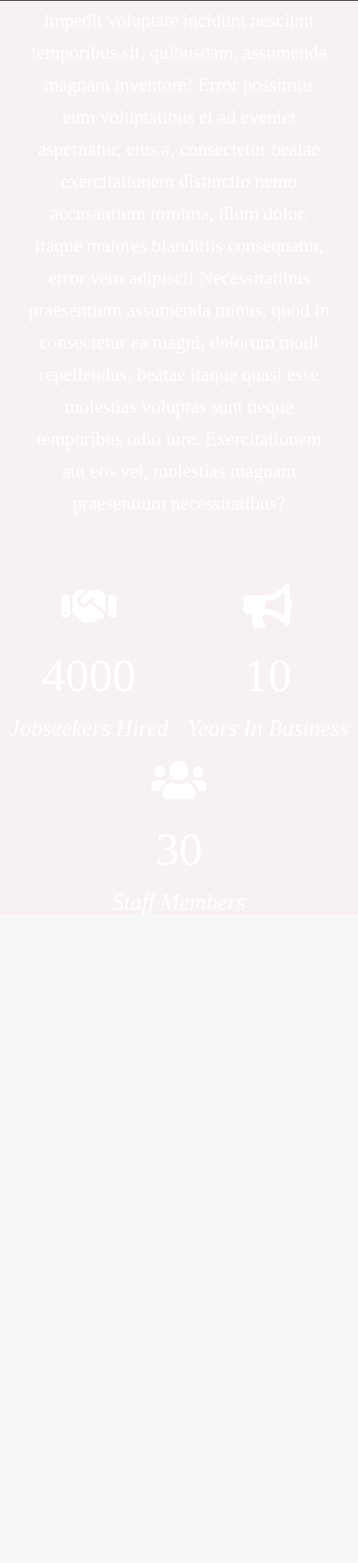
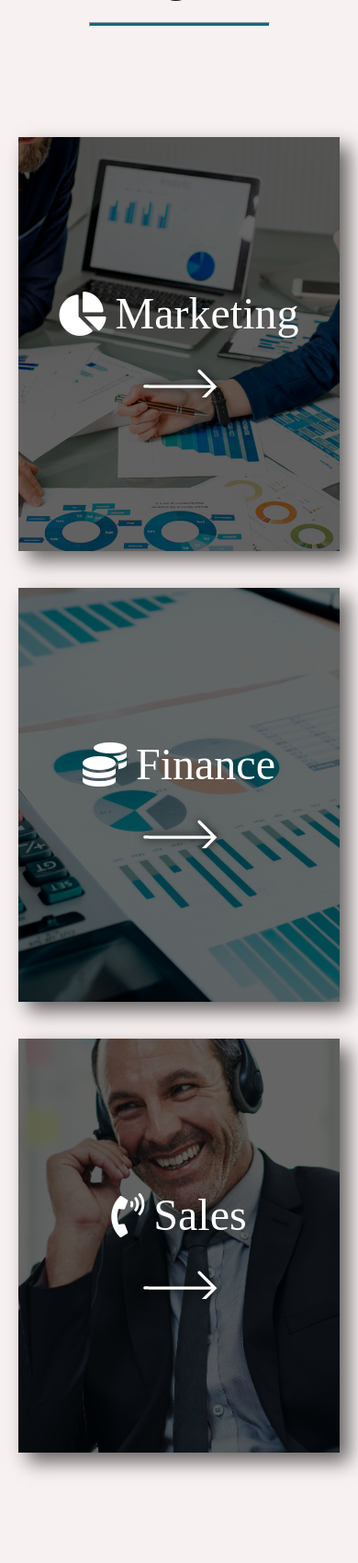
Before and after one commit to Boki136/Jobbing, a Flask app: page / in a window 390 px wide. Shown: the part 1273-2972 px from the top of the page at 92% size. Before the commit the page ends 1274 px from the top, so only its background shows below. Run offline with Flask 2, Linux system fonts and the light colour scheme; data that the repository does not hold is empty; some libraries are stand-ins or nearby versions; some web fonts are replaced.

Commit message:
build[popular-jobs section]: add structure and styling. Add media queries to improve responsiveness

```diff
--- a/static/css/style.css
+++ b/static/css/style.css
@@ -53,6 +53,12 @@ a {
 
 input, button {
   border-radius: 5px !important; }
+
+.large-horizontal-rule {
+  width: 50%;
+  margin-top: 25px;
+  height: 3px;
+  background: #16697a; }
 
 /*************************************** Navigation **/
 nav {
@@ -173,6 +179,64 @@ nav ul {
     .hiring-strip a:hover {
       background: #31a582; }
 
+/******************************* Popular Jobs Section **/
+.popular-jobs-title {
+  text-align: center;
+  margin: 100px auto 0 auto;
+  font-size: 3em; }
+
+.popular-jobs-box_wrapper {
+  display: flex;
+  justify-content: center;
+  flex-wrap: wrap;
+  margin: 100px 0 150px 0; }
+
+.title-arrow {
+  font-size: 2em;
+  color: #fff;
+  background-image: url("/static/images/arrow-right.png");
+  width: 100%;
+  background-position-x: center;
+  background-repeat: no-repeat;
+  display: block;
+  filter: drop-shadow(0px 0px 5px #000);
+  align-self: flex-start;
+  margin-top: 35px; }
+
+.popular-jobs_box {
+  width: 25%;
+  height: 600px;
+  margin: 10px 20px 10px 20px;
+  display: flex;
+  justify-content: center;
+  align-items: center;
+  box-shadow: 10px 10px 20px rgba(1, 1, 1, 0.6);
+  transition: all .1s ease-in-out;
+  cursor: pointer;
+  min-width: 350px;
+  max-width: 450px;
+  flex-wrap: wrap; }
+  .popular-jobs_box h1 {
+    color: #fff;
+    font-size: 3em;
+    margin-left: 10px;
+    align-self: flex-end; }
+  .popular-jobs_box i {
+    color: #fff;
+    align-self: flex-end; }
+  .popular-jobs_box:hover {
+    filter: brightness(1.2);
+    transform: scale(1.05); }
+
+.category_one {
+  background: url("/static/images/marketing-category.png") no-repeat center; }
+
+.category_two {
+  background: url("/static/images/finance-category.png") no-repeat center; }
+
+.category_three {
+  background: url("/static/images/sales-category.png") no-repeat center; }
+
 /******************************* About Section **/
 .about-container {
   position: relative; }
@@ -260,4 +324,7 @@ nav ul {
     flex-wrap: wrap;
     justify-content: space-around; }
   .usp-box i {
-    font-size: 3em; } }
+    font-size: 3em; }
+  .popular-jobs_box {
+    height: 450px;
+    margin: 20px 0; } }
--- a/static/css/style.scss
+++ b/static/css/style.scss
@@ -64,6 +64,13 @@ a {
 
 input, button {
     border-radius: 5px !important;
+}
+
+.large-horizontal-rule {
+    width:50%;
+    margin-top: 25px;
+    height: 3px;
+    background: $dark-cyan;
 }
 
 /*************************************** Navigation **/
@@ -220,6 +227,84 @@ a {
 
     }
 
+
+/******************************* Popular Jobs Section **/
+
+.popular-jobs-title {
+    text-align: center;
+    margin: 100px auto 0 auto;
+    font-size: 3em;
+}
+
+.popular-jobs-box_wrapper {
+    display: flex;
+    justify-content: center;
+    flex-wrap: wrap;
+    margin: 100px 0 150px 0;
+
+}
+
+.title-arrow {
+    font-size: 2em;
+    color: #fff;
+    background-image: url("/static/images/arrow-right.png");
+    width: 100%;
+    background-position-x: center;
+    background-repeat: no-repeat;
+    display: block;
+    filter: drop-shadow(0px 0px 5px #000);
+    align-self: flex-start;
+    margin-top: 35px;
+
+}
+
+
+.popular-jobs_box {
+   width: 25%;
+    height: 600px;
+    margin: 10px 20px 10px 20px;
+    display: flex;
+    justify-content: center;
+    align-items: center;
+    box-shadow: 10px 10px 20px rgba(1, 1, 1, 0.6);
+    transition: all .1s ease-in-out;
+    cursor: pointer;
+    min-width: 350px;
+    max-width: 450px;
+    flex-wrap: wrap;
+
+    h1 {
+        color: #fff;
+        font-size: 3em;
+        margin-left: 10px;
+        align-self: flex-end;
+    }
+
+    i {
+        color: #fff;
+        align-self: flex-end;
+    }
+
+    &:hover {
+        filter: brightness(1.2);
+        transform: scale(1.05);
+
+    }
+}
+
+
+.category_one {
+    background: url("/static/images/marketing-category.png") no-repeat center;
+}
+
+.category_two {
+    background: url("/static/images/finance-category.png") no-repeat center;
+}
+
+.category_three {
+    background: url("/static/images/sales-category.png") no-repeat center;
+}
+
 /******************************* About Section **/
 
 .about-container {
@@ -361,4 +446,9 @@ a {
             font-size: 3em;
         }
 
+        .popular-jobs_box {
+            height: 450px;
+            margin: 20px 0;
+        }
+
 }
--- a/templates/base.html
+++ b/templates/base.html
@@ -74,11 +74,36 @@
         <a class="btn" href="">POST A FREE JOB</a>
     </div>
 
+    <!--Popular Jobs Section-->
 
+    <section class="popular-jobs">
+        <h1 class="popular-jobs-title">Popular Job Categories</h1>
+        <hr class="large-horizontal-rule">
+        <div class="popular-jobs-box_wrapper">
+              <div class="popular-jobs_box category_one">
+            <i class="fas fa-chart-pie fa-3x"></i>
+            <h1>Marketing</h1>
+            <h3 class="title-arrow">&nbsp;</h3>
+        </div>
+
+         <div class="popular-jobs_box category_two">
+            <i class="fas fa-coins fa-3x"></i>
+            <h1>Finance</h1>
+            <h3 class="title-arrow">&nbsp;</h3>
+        </div>
+
+         <div class="popular-jobs_box category_three">
+            <i class="fas fa-phone-volume fa-3x"></i>
+            <h1>Sales</h1>
+            <h3 class="title-arrow">&nbsp;</h3>
+        </div>
+        </div>
+
+    </section>
 
     <!--About Section-->
 
-    <div class="about-container">
+    <section class="about-container">
         <div class="about-background_overlay"></div>
         <video autoplay muted loop id="about-video">
             <source src="static/images/about-video.mp4" type="video/mp4">
@@ -117,7 +142,7 @@
                 </div>
             </div>
         </div>
-    </div>
+    </section>
 
 
 
```
Also changed, not shown: static/images/arrow-right.png (added), static/images/finance-category.png (added), static/images/marketing-category.png (added), static/images/sales-category.png (added). Lines whose indentation alone changed are shown as unchanged.
